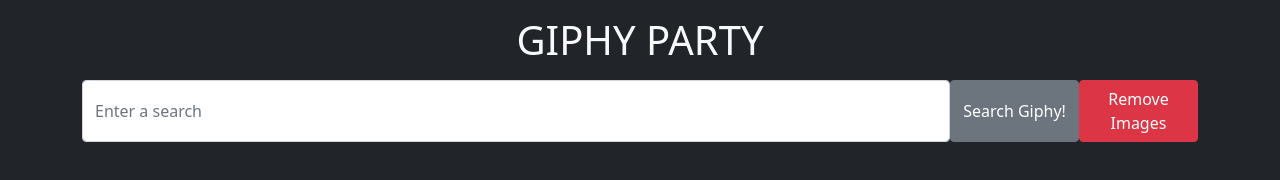
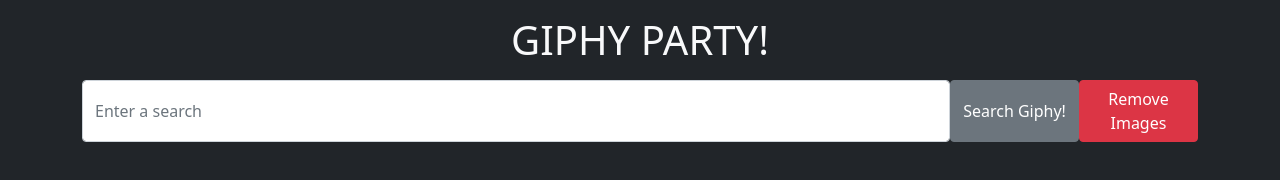
Before and after one commit to CoderDill/ajax-giphy-party, a plain HTML site: page index.html in a window 1280 px wide. Drawn offline with nearby package versions, Linux system fonts and the light colour scheme.

Commit message:
Title update

```diff
--- a/index.html
+++ b/index.html
@@ -14,7 +14,7 @@
 
   <body class="bg-dark">
     <div class="container">
-      <h1 class="text-center text-light mt-3 mb-3">GIPHY PARTY</h1>
+      <h1 class="text-center text-light mt-3 mb-3">GIPHY PARTY!</h1>
       <form class="form-inline d-flex justify-content-center mb-4">
         <input
           type="text"
```
